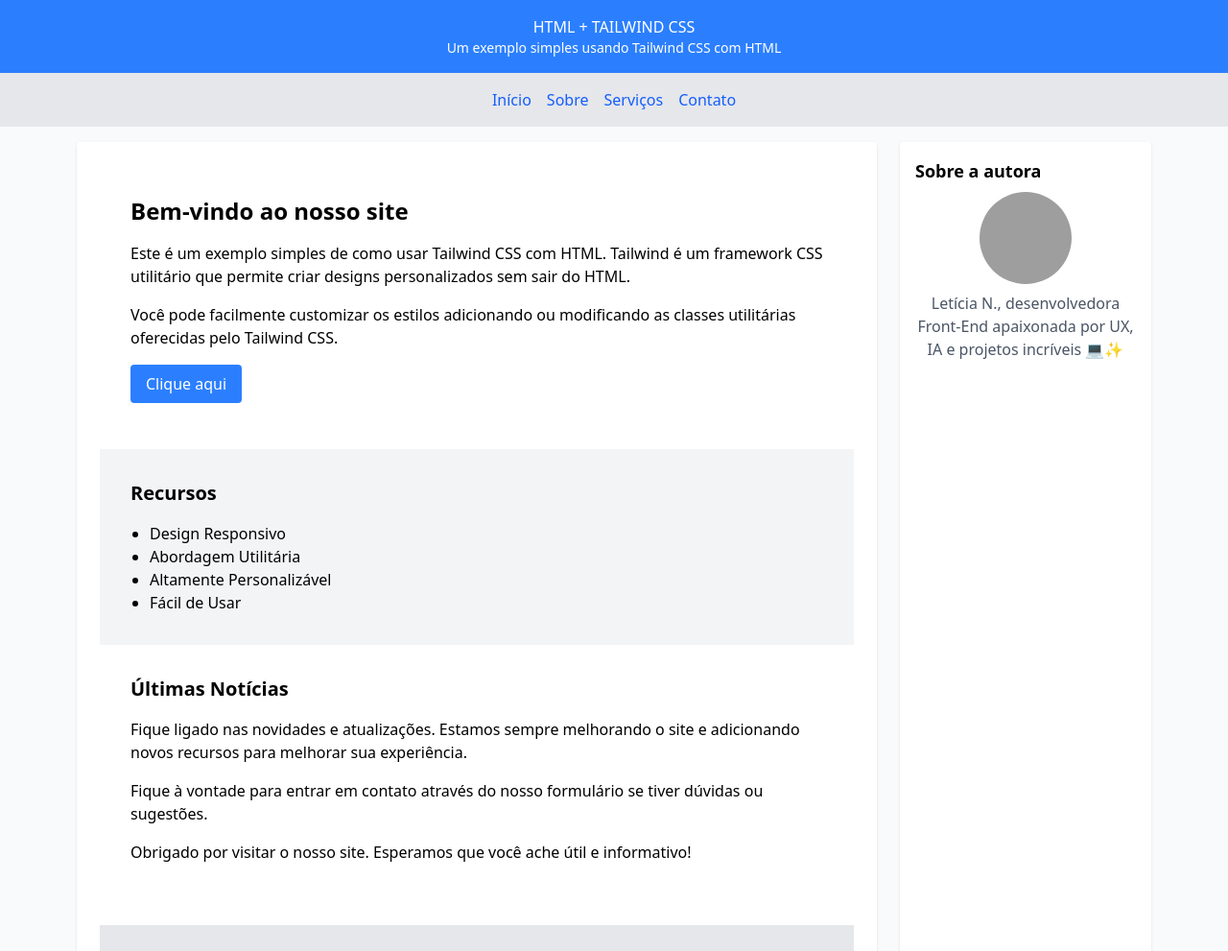
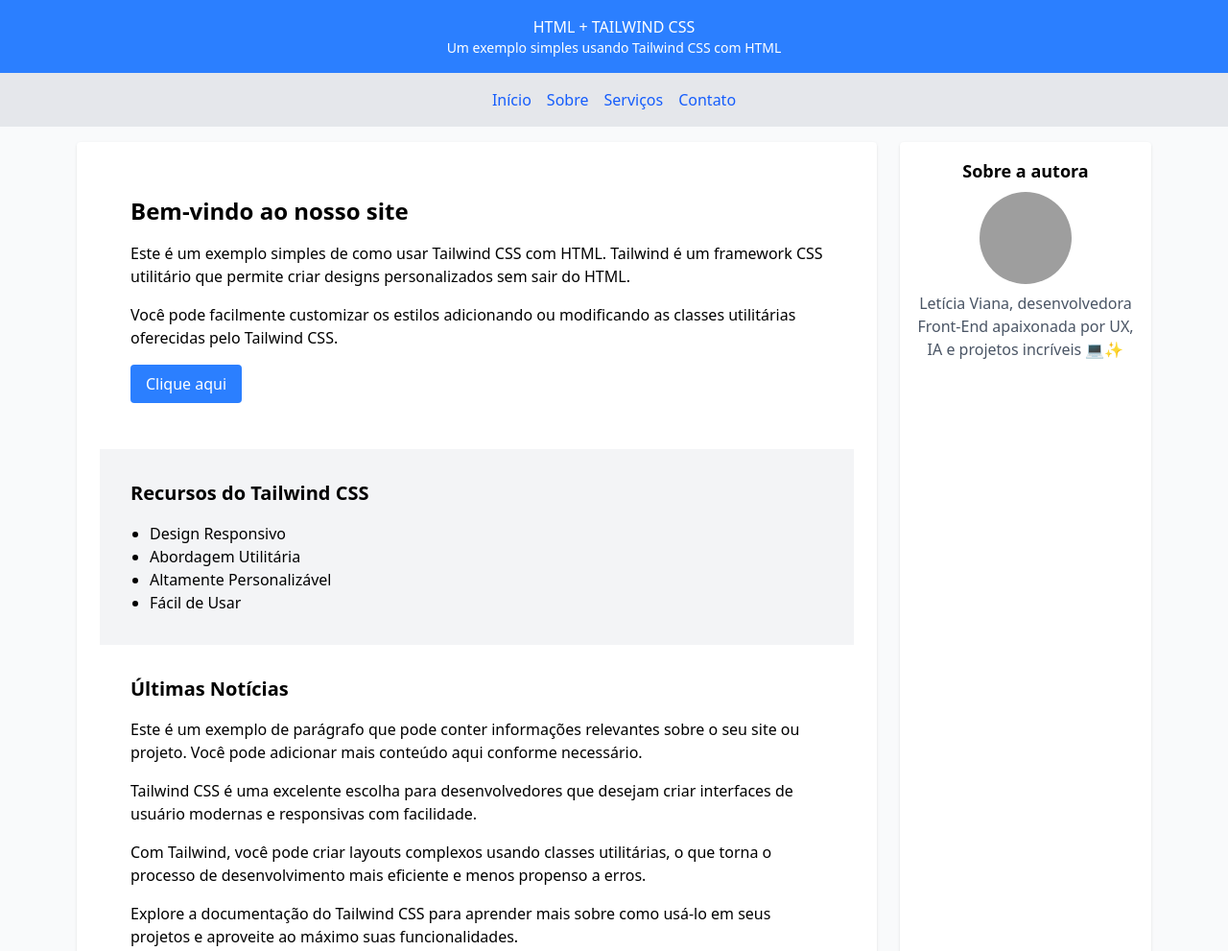
Before and after one commit to leticiaviana/HMLT-Tailwind, a plain HTML site: page index.html in a window 1280 px wide. Shown: the top 991 px of the page at 96% size. Drawn offline with nearby package versions, Linux system fonts and the light colour scheme; grey boxes are pictures that could not be loaded.

Commit message:
:lipstick:  melhora conteudo

```diff
--- a/index.html
+++ b/index.html
@@ -46,7 +46,7 @@
         </section>
 
         <section class="p-8 bg-gray-100 mt-4">
-          <h2 class="text-xl font-semibold mb-4">Recursos</h2>
+          <h2 class="text-xl font-semibold mb-4">Recursos do Tailwind CSS</h2>
           <ul class="list-disc pl-5">
             <li>Design Responsivo</li>
             <li>Abordagem Utilitária</li>
@@ -59,17 +59,24 @@
           <article>
             <h2 class="text-xl font-semibold mb-4">Últimas Notícias</h2>
             <p class="mb-4">
-              Fique ligado nas novidades e atualizações. Estamos sempre
-              melhorando o site e adicionando novos recursos para melhorar sua
-              experiência.
+            Este é um exemplo de parágrafo que pode conter informações
+              relevantes sobre o seu site ou projeto. Você pode adicionar mais
+              conteúdo aqui conforme necessário.
             </p>
             <p class="mb-4">
-              Fique à vontade para entrar em contato através do nosso formulário
-              se tiver dúvidas ou sugestões.
+              Tailwind CSS é uma excelente escolha para desenvolvedores que
+              desejam criar interfaces de usuário modernas e responsivas com
+              facilidade.
+           </p>
+            <p class="mb-4">
+                Com Tailwind, você pode criar layouts complexos usando classes
+                utilitárias, o que torna o processo de desenvolvimento mais
+                eficiente e menos propenso a erros.
             </p>
             <p class="mb-4">
-              Obrigado por visitar o nosso site. Esperamos que você ache útil e
-              informativo!
+                Explore a documentação do Tailwind CSS para aprender mais sobre
+                como usá-lo em seus projetos e aproveite ao máximo suas
+                funcionalidades.
             </p>
           </article>
         </section>
@@ -91,14 +98,14 @@
       <aside
         class="bg-white p-4 rounded shadow md:col-span-1 order-2 md:order-2"
       >
-        <h2 class="text-lg font-semibold mb-2">Sobre a autora</h2>
+        <h2 class="text-lg font-semibold mb-2 text-center">Sobre a autora</h2>
         <img
           src="https://i.pravatar.cc/100?img=5"
           class="w-24 h-24 rounded-full mx-auto mb-2"
           alt="Foto da Letícia"
         />
         <p class="text-center text-gray-600">
-          Letícia N., desenvolvedora Front-End apaixonada por UX, IA e projetos
+          Letícia Viana, desenvolvedora Front-End apaixonada por UX, IA e projetos
           incríveis 💻✨
         </p>
       </aside>
```
